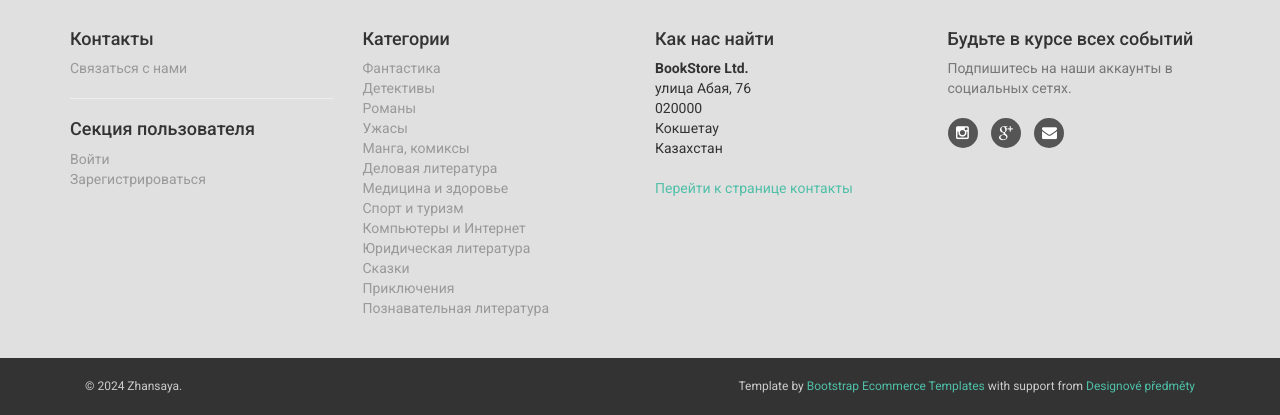
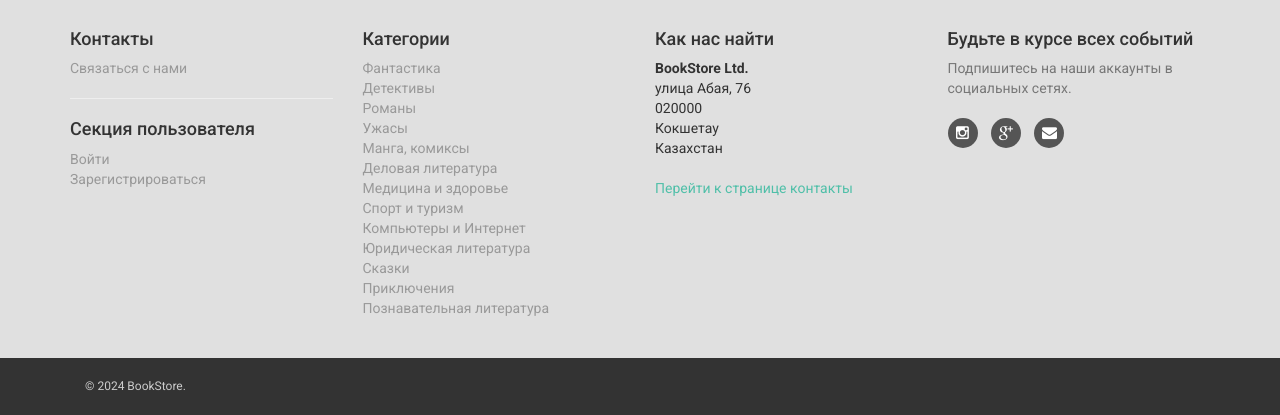
Before and after one commit to sugiralieva/diploma-project, a Flask app: a page that uses templates/base.html in a window 1280 px wide. Shown: the part 726-1141 px from the top of the page. Run offline with Flask 3, Linux system fonts and the light colour scheme; some libraries are stand-ins or nearby versions.

Commit message:
delete Dockerfile

```diff
--- a/app.yaml
+++ /dev/null
@@ -1,2 +0,0 @@
-runtime: python311
-entrypoint: gunicorn -b :$PORT app:app
--- a/forms.py
+++ b/forms.py
@@ -35,7 +35,3 @@ class Order(FlaskForm):
     phone = StringField('Телефон: ', validators=[DataRequired(), Length(min=6, max=20)])
     e_mail = StringField('Email: ', validators=[Email(message='Некорректный email')])
     submit = SubmitField('Заказать')
-
-class Search(FlaskForm):
-    text = StringField('Поиск: ', validators=[DataRequired()])
-    submit = SubmitField('Поиск')
--- a/main.py
+++ b/main.py
@@ -8,7 +8,7 @@ import os
 from bookstore_db import BookStoreDB
 from werkzeug.security import generate_password_hash, check_password_hash
 from flask_login import LoginManager, login_user, login_required, logout_user, current_user
-from forms import Register, LogIn, ChangePassword, Order, Search
+from forms import Register, LogIn, ChangePassword, Order
 from User_login import UserLogin
 from flask_cors import CORS
 
@@ -269,4 +269,4 @@ def error():
 
 
 if __name__ == '__main__':
-    app.run()
+    app.run(port=os.environ.get('PORT'))
--- a/templates/base.html
+++ b/templates/base.html
@@ -290,14 +290,9 @@ _________________________________________________________ -->
 <div id="copyright">
     <div class="container">
         <div class="col-md-6">
-            <p class="pull-left">© 2024 Zhansaya.</p>
+            <p class="pull-left">© 2024 BookStore.</p>
 
-        </div>
-        <div class="col-md-6">
-            <p class="pull-right">Template by <a href="http://bootstrapious.com/e-commerce-templates">Bootstrap Ecommerce Templates</a> with support from <a href="http://kakusei.cz">Designové předměty</a>
-                <!-- Not removing these links is part of the licence conditions of the template. Thanks for understanding :) -->
-            </p>
-        </div>
+
     </div>
 </div>
 <!-- *** COPYRIGHT END *** -->
--- a/templates/cart.html
+++ b/templates/cart.html
@@ -55,7 +55,7 @@
                                             <td><a href="{{ url_for('detail', book_id=book[5]) }}">{{ book[1] }}</a>
                                             </td>
                                             <td>
-                                               &nbsp&nbsp&nbsp&nbsp&nbsp&nbsp {{ book[2]}}
+                                                <input type="number" value="{{ book[2]}}" class="form-control">
                                             </td>
                                             <td>{{ book[3] }} ₸</td>
                                             <td>{{ book[4] }} ₸</td>
```
Also changed, not shown: 4 other files.
